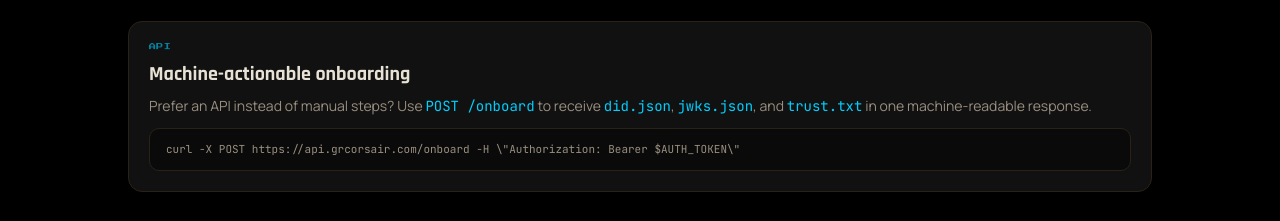
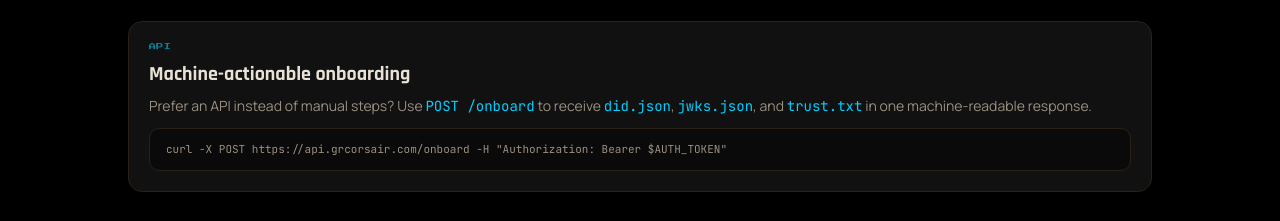
Before and after one commit to grcorsair/corsair, a Next.js app in the folder apps/web/: page /publish in a window 1280 px wide. Shown: the part 1580-1801 px from the top of the page. Built offline with nearby package versions, Linux system fonts and the light colour scheme.

Commit message:
fix(web): escape quotes in publish page

```diff
--- a/apps/web/src/app/(marketing)/publish/page.tsx
+++ b/apps/web/src/app/(marketing)/publish/page.tsx
@@ -139,8 +139,8 @@ export default function PublishPage() {
                 machine-readable response.
               </p>
               <div className="mt-3 rounded-lg border border-corsair-border bg-[#0A0A0A] px-4 py-3 font-mono text-[11px] text-corsair-text-dim">
-                curl -X POST https://api.grcorsair.com/onboard -H \"Authorization: Bearer
-                $AUTH_TOKEN\"
+                curl -X POST https://api.grcorsair.com/onboard -H &quot;Authorization: Bearer
+                $AUTH_TOKEN&quot;
               </div>
             </div>
           </FadeIn>
```
